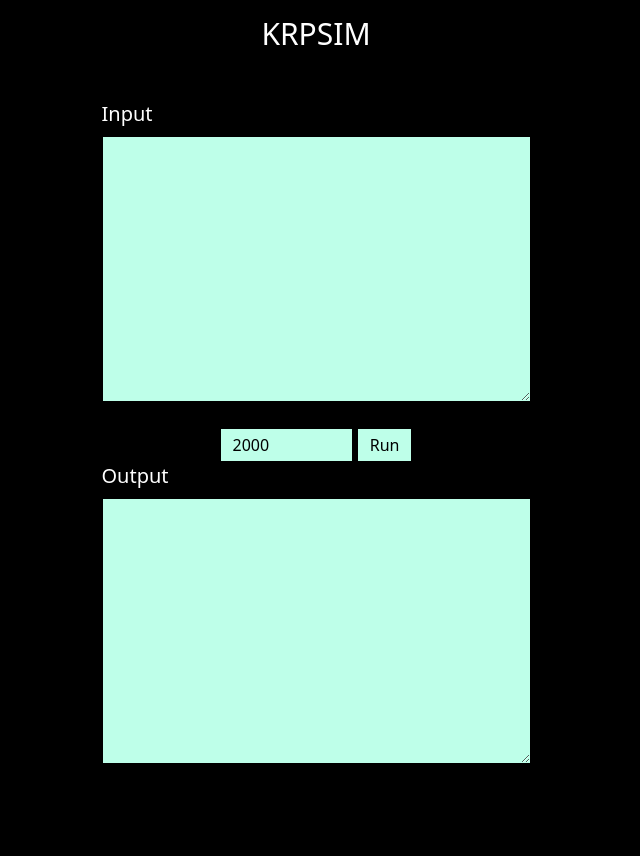
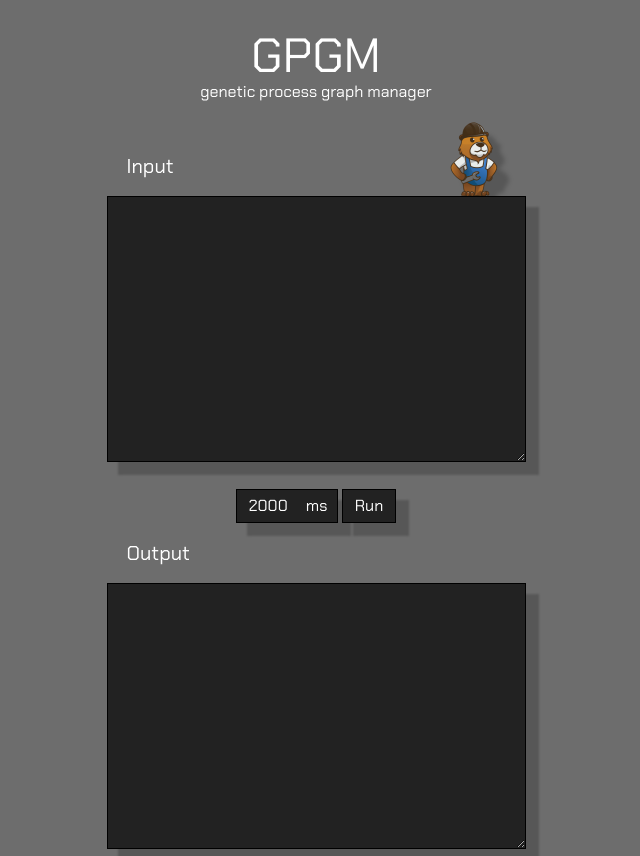
Before and after one commit to trixky/gpgm, a SvelteKit app in the folder client/: page / in a window 1280 px wide. Shown: the whole page, without its empty margins (324-964 px from the left). Before the commit the page ends 800 px from the top, so only its background shows below. Built offline with nearby package versions, Linux system fonts and the light colour scheme; no server answers.

Commit message:
[Dev] style: improve the global style of the client

```diff
--- a/client/src/app.css
+++ b/client/src/app.css
@@ -4,23 +4,35 @@
 
 * {
     @apply text-white;
+    font-family: 'Chakra Petch', sans-serif;
+
+    -webkit-user-select: none; /* Safari */
+    -moz-user-select: none; /* Firefox */
+    -ms-user-select: none; /* IE10+/Edge */
+    user-select: none; /* Standard */
 }
 
 html {
-    background-color: rgb(0, 0, 0)
+    background-color: rgb(109, 109, 109)
 }
 
 h1 {
-    @apply text-3xl
+    @apply text-5xl;
 }
 
 h2 {
-    @apply text-xl
+    @apply text-xl ml-3 w-fit px-2;
 }
 
 textarea {
     @apply mt-2;
     border: solid 1px black;
+    outline: none;
+
+    -webkit-user-select: auto; /* Safari */
+    -moz-user-select: auto; /* Firefox */
+    -ms-user-select: auto; /* IE10+/Edge */
+    user-select: auto; /* Standard */
 }
 
 button, input {
@@ -28,6 +40,6 @@ button, input {
 }
 
 input, button, textarea {
-    @apply bg-slate-200 text-black;
-    background-color: rgb(190, 255, 233)
+    background-color: rgb(34, 34, 34);
+    box-shadow: 12px 12px 2px 1px rgba(0, 0, 0, 0.2);
 }
--- a/client/src/app.html
+++ b/client/src/app.html
@@ -5,6 +5,10 @@
 		<link rel="icon" href="%sveltekit.assets%/favicon.png" />
 		<meta name="viewport" content="width=device-width" />
 		%sveltekit.head%
+		<!-- https://fonts.google.com/specimen/Chakra+Petch -->
+		<link rel="preconnect" href="https://fonts.googleapis.com">
+		<link rel="preconnect" href="https://fonts.gstatic.com" crossorigin>
+		<link href="https://fonts.googleapis.com/css2?family=Chakra+Petch&display=swap" rel="stylesheet">
 	</head>
 	<body data-sveltekit-preload-data="hover">
 		<!-- load the go wasm bridge first -->
--- a/client/src/routes/+page.svelte
+++ b/client/src/routes/+page.svelte
@@ -1,6 +1,6 @@
 <!-- ---------------------------------------------- SCRIPT -->
 <script lang="ts">
-	import Config from '../config'
+	import Config from '../config';
 
 	let delay = Config.io.delay.default;
 	let input = '';
@@ -14,47 +14,94 @@
 
 <!-- ---------------------------------------------- CONTENT -->
 <main>
-	<h1>KRPSIM</h1>
+	<header>
+		<h1>GPGM</h1>
+		<p class="opacity-30">genetic process graph manager</p>
+	</header>
 
 	<div class="text-container">
 		<h2>Input</h2>
-		<textarea cols={Config.io.input.cols} rows={Config.io.input.row} placeholder="" bind:value={input} />
+		<textarea
+			cols={Config.io.input.cols}
+			rows={Config.io.input.row}
+			placeholder=""
+			bind:value={input}
+			autocorrect="off"
+			autocapitalize="off"
+			spellcheck="false"
+		/>
+		<img src="/mascot.png" alt="" />
 	</div>
-	<input type="number" min={Config.io.delay.min} max={Config.io.delay.max} value={delay} />
-	<button on:click={handle_run}>Run</button>
+	<div class="run-container">
+		<input type="number" min={Config.io.delay.min} max={Config.io.delay.max} value={delay} />
+		<p class="ms">ms</p>
+		<button on:click={handle_run}>Run</button>
+	</div>
 	<div class="text-container">
 		<h2>Output</h2>
-		<textarea cols={Config.io.output.cols} rows={Config.io.output.row} placeholder="" value={output} readonly />
+		<textarea
+			cols={Config.io.output.cols}
+			rows={Config.io.output.row}
+			placeholder=""
+			value={output}
+			readonly
+		/>
 	</div>
 </main>
 
 <!-- ---------------------------------------------- STYLE -->
 <style lang="postcss">
+	header {
+		@apply relative w-fit m-auto mb-12 mt-8;
+	}
+
 	main {
 		@apply text-center;
 	}
 
-	h1 {
-		@apply mb-12 mt-4;
+	img {
+		@apply absolute -top-[43px] -right-[0px];
+		width: 100px;
+		height: 100px;
+		filter: drop-shadow(12px 12px 2px rgba(0, 0, 0, 0.2));
 	}
 
 	button {
-		@apply mt-5 px-3 py-1;
+		@apply mt-5 px-3 py-1 transition-all duration-150;
+	}
+
+	button:hover {
+		@apply bg-black;
 	}
 
 	input {
-		@apply mt-5 px-3 py-1;
+		@apply mt-5 px-3 py-1 w-[102px];
+	}
+
+	input::-webkit-outer-spin-button,
+	input::-webkit-inner-spin-button {
+		-webkit-appearance: none;
+		-moz-appearance: textfield;
+		margin: 0;
+	}
+
+	.run-container {
+		@apply relative w-fit m-auto;
+	}
+
+	.ms {
+		@apply absolute left-[70px] top-[25px];
 	}
 
 	.text-container {
-		@apply m-auto w-fit;
+		@apply relative m-auto w-fit;
 	}
 
 	.text-container > h2 {
-		@apply mt-0 text-left;
+		@apply mt-4 mb-2 text-left;
 	}
 
 	textarea {
-		@apply p-3;
+		@apply relative p-3 z-10;
 	}
 </style>
```
Also changed, not shown: client/static/mascot-initial.png (added), client/static/mascot.png (added).
